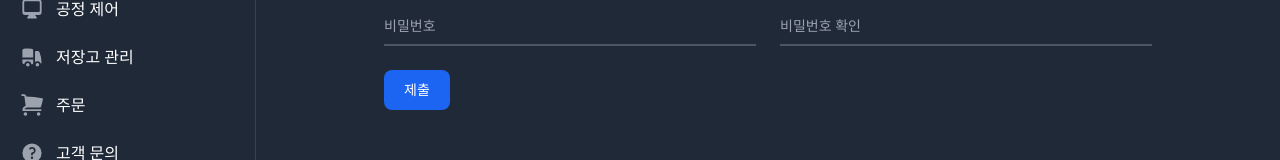
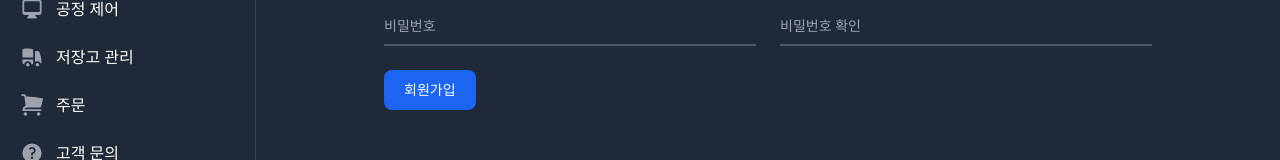
Before and after one commit to good9804/APCAuth, a Vue app in the folder front/: page /users/signup in a window 1280 px wide. Shown: the part 212-372 px from the top of the page. Built offline with nearby package versions, Linux system fonts and the light colour scheme; no server answers; the HTML template or start-up script is replaced by a standard one.

Commit message:
텍스트 변경

```diff
--- a/front/src/components/Console/AdminPage.vue
+++ b/front/src/components/Console/AdminPage.vue
@@ -161,7 +161,7 @@
                           class="text-white bg-blue-700 hover:bg-blue-800 focus:ring-4 focus:outline-none focus:ring-blue-300 font-medium rounded-lg text-sm w-full sm:w-auto px-5 py-2.5 text-center dark:bg-blue-600 dark:hover:bg-blue-700 dark:focus:ring-blue-800"
                           @click="onUploadProduct"
                         >
-                          제출
+                          등록
                         </button>
                       </div>
                     </div>
--- a/front/src/components/Login/SignupPage.vue
+++ b/front/src/components/Login/SignupPage.vue
@@ -118,7 +118,7 @@
           class="text-white bg-blue-700 hover:bg-blue-800 focus:ring-4 focus:outline-none focus:ring-blue-300 font-medium rounded-lg text-sm w-full sm:w-auto px-5 py-2.5 text-center dark:bg-blue-600 dark:hover:bg-blue-700 dark:focus:ring-blue-800"
           @click="signUp"
         >
-          제출
+          회원가입
         </button>
       </div>
     </div>
```
Also changed, not shown: 1 other file (tests, documents, lock files or other folders).
